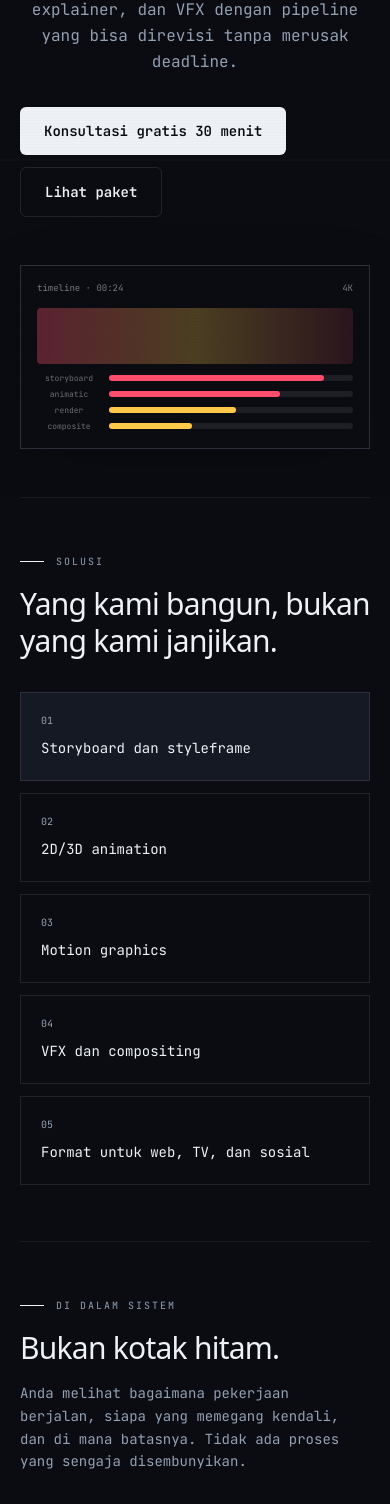
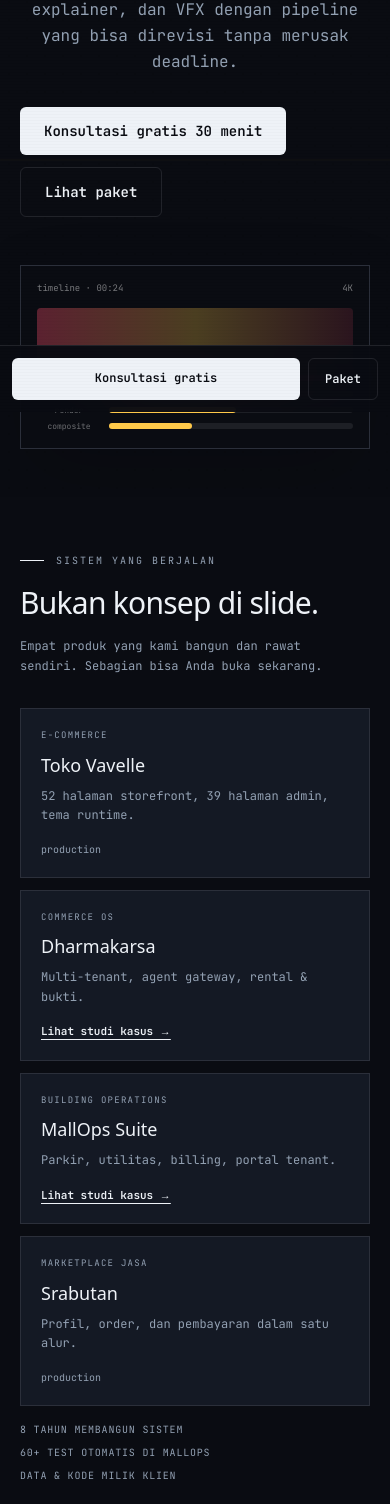
Before and after one commit to cryptorichyrich/biotama-next, a Next.js app: page /layanan/animasi-vfx/v1/ in a window 390 px wide. Shown: the part 432-1936 px from the top of the page. Built offline with nearby package versions, Linux system fonts and the light colour scheme.

Commit message:
feat: add authority layer, proof projects, standards and owner block

```diff
--- a/src/app/globals.css
+++ b/src/app/globals.css
@@ -599,3 +599,10 @@ body {
 @media (prefers-reduced-motion: reduce) {
   .svc-reveal { animation: none; }
 }
+
+.svc2 h1, .svc2 h2 { text-wrap: balance; }
+.svc2 a:focus-visible, .svc2 summary:focus-visible {
+  outline: 2px solid currentColor;
+  outline-offset: 3px;
+}
+.svc2 summary::-webkit-details-marker { display: none; }
--- a/src/components/service-pages/ServiceLanding.tsx
+++ b/src/components/service-pages/ServiceLanding.tsx
@@ -212,7 +212,7 @@ export default function ServiceLanding({ service, variant, index }: Props) {
   );
 
   const pricing = (
-    <div id="paket">
+    <div id="paket" className="scroll-mt-24">
       {sectionLabel("Paket")}
       <div className="mt-4 flex flex-wrap items-end justify-between gap-4">
         <h2 className={`${font} max-w-xl text-3xl leading-tight tracking-tight sm:text-4xl ${headingCase}`}>Harga jelas. Lingkup tertulis.</h2>
@@ -260,7 +260,7 @@ export default function ServiceLanding({ service, variant, index }: Props) {
   );
 
   const faq = (
-    <div id="faq">
+    <div id="faq" className="scroll-mt-24">
       {sectionLabel("FAQ")}
       <div className="mt-4 grid gap-8 lg:grid-cols-[.7fr_1.3fr]">
         <h2 className={`${font} text-3xl leading-tight tracking-tight sm:text-4xl ${headingCase}`}>Yang biasanya ditanyakan.</h2>
@@ -276,7 +276,135 @@ export default function ServiceLanding({ service, variant, index }: Props) {
     </div>
   );
 
-  const block = { proof: proofStrip, problem, compare, features, detail, outcomes, process, pricing, guarantee, faq } as const;
+
+  const authority = (
+    <div>
+      <div className="flex flex-wrap items-end justify-between gap-4">
+        <div>
+          {sectionLabel("Sistem yang berjalan")}
+          <h2 className={`${font} mt-4 max-w-2xl text-3xl leading-tight tracking-tight sm:text-4xl ${headingCase}`}>
+            Bukan konsep di slide.
+          </h2>
+        </div>
+        <p className="max-w-xs text-xs leading-relaxed" style={{ color: p.muted }}>
+          Empat produk yang kami bangun dan rawat sendiri. Sebagian bisa Anda buka sekarang.
+        </p>
+      </div>
+      <div className="mt-8 grid gap-3 sm:grid-cols-2 lg:grid-cols-4">
+        {[
+          ["Toko Vavelle", "E-commerce", "52 halaman storefront, 39 halaman admin, tema runtime.", ""],
+          ["Dharmakarsa", "Commerce OS", "Multi-tenant, agent gateway, rental & bukti.", "/dharmakarsa"],
+          ["MallOps Suite", "Building operations", "Parkir, utilitas, billing, portal tenant.", "/mallops"],
+          ["Srabutan", "Marketplace jasa", "Profil, order, dan pembayaran dalam satu alur.", ""],
+        ].map(([name, kind, note, href]) => (
+          <div key={name} className={`${radius} ${borderWidth} flex flex-col p-5`} style={{ borderColor: line, backgroundColor: p.card }}>
+            <p className="font-mono text-[9px] uppercase tracking-[0.14em]" style={{ color: p.muted }}>{kind}</p>
+            <h3 className={`${font} mt-2 text-lg`}>{name}</h3>
+            <p className="mt-2 flex-1 text-xs leading-relaxed" style={{ color: p.muted }}>{note}</p>
+            {href ? (
+              <a href={href} className="mt-4 text-[11px] font-semibold underline underline-offset-4" style={{ color: p.ink }}>
+                Lihat studi kasus →
+              </a>
+            ) : (
+              <span className="mt-4 font-mono text-[10px]" style={{ color: p.muted }}>production</span>
+            )}
+          </div>
+        ))}
+      </div>
+      <div className="mt-4 flex flex-wrap gap-x-6 gap-y-2 font-mono text-[10px] uppercase tracking-[0.08em]" style={{ color: p.muted }}>
+        <span>8 tahun membangun sistem</span>
+        <span>60+ test otomatis di MallOps</span>
+        <span>data &amp; kode milik klien</span>
+      </div>
+    </div>
+  );
+
+  const standards = (
+    <div>
+      {sectionLabel("Standar kerja")}
+      <h2 className={`${font} mt-4 max-w-2xl text-3xl leading-tight tracking-tight sm:text-4xl ${headingCase}`}>
+        Kualitas bukan perasaan. Ada prosedurnya.
+      </h2>
+      <div className="mt-8 grid gap-5 sm:grid-cols-2">
+        {[
+          ["Arsitektur sebelum kode", "Keputusan teknis, trade-off, dan batas sistem ditulis sebelum build. Bukan ditemukan di tengah jalan."],
+          ["QA di staging", "Fitur diuji di lingkungan terpisah dengan data uji. Produksi bukan tempat eksperimen."],
+          ["Keamanan & akses", "Hak akses per peran, audit trail, dan validasi di sisi server untuk setiap alur sensitif."],
+          ["Serah terima nyata", "Dokumentasi, akses, dan kode diserahkan. Anda bisa lanjut tanpa kami, dan itu memang tujuannya."],
+        ].map(([t, d], i) => (
+          <div key={t} className="flex gap-4 border-t pt-4" style={{ borderColor: line }}>
+            <span className="font-mono text-[10px]" style={{ color: p.muted }}>0{i + 1}</span>
+            <div>
+              <h3 className={`${font} text-lg`}>{t}</h3>
+              <p className="mt-1 text-sm leading-relaxed" style={{ color: p.muted }}>{d}</p>
+            </div>
+          </div>
+        ))}
+      </div>
+    </div>
+  );
+
+  const fit = (
+    <div>
+      {sectionLabel("Cocok atau tidak")}
+      <div className="mt-4 grid gap-8 lg:grid-cols-2">
+        <div>
+          <h2 className={`${font} text-2xl leading-tight tracking-tight sm:text-3xl ${headingCase}`}>Biasanya cocok kalau...</h2>
+          <ul className="mt-5 space-y-3 text-sm">
+            {[
+              `Anda butuh ${service.outcomes[0].toLowerCase()}, bukan sekadar deliverables.`,
+              "Sudah ada proses yang berjalan, tapi belum rapi atau belum terukur.",
+              "Ingin harga, lingkup, dan batas kerja yang jelas sebelum mulai.",
+            ].map((t) => (
+              <li key={t} className="flex gap-3 border-b pb-3" style={{ borderColor: softLine }}>
+                <span style={{ color: p.ink }}>✓</span>{t}
+              </li>
+            ))}
+          </ul>
+        </div>
+        <div>
+          <h2 className={`${font} text-2xl leading-tight tracking-tight sm:text-3xl ${headingCase}`}>Sebaiknya jangan pilih kami kalau...</h2>
+          <ul className="mt-5 space-y-3 text-sm" style={{ color: p.muted }}>
+            {[
+              "Yang dicari hanya harga termurah, tanpa lingkup dan tanggung jawab.",
+              "Tidak ada waktu untuk review, feedback, atau pengambilan keputusan.",
+            ].map((t) => (
+              <li key={t} className="flex gap-3 border-b pb-3" style={{ borderColor: softLine }}>
+                <span>—</span>{t}
+              </li>
+            ))}
+          </ul>
+        </div>
+      </div>
+    </div>
+  );
+
+  const owner = (
+    <div className={`${radius} ${borderWidth} grid gap-6 p-6 sm:grid-cols-[auto_1fr] sm:items-center sm:p-8`} style={{ borderColor: line, backgroundColor: p.card }}>
+      <img
+        src="/photo.jpg"
+        alt="Agustinus Biotamalo Lumbantoruan"
+        width={96}
+        height={96}
+        className="h-24 w-24 rounded-full object-cover"
+        style={{ border: `1px solid ${line}` }}
+      />
+      <div>
+        <p className="font-mono text-[10px] uppercase tracking-[0.16em]" style={{ color: p.muted }}>Yang mengerjakan</p>
+        <h2 className={`${font} mt-2 text-2xl leading-tight`}>Agustinus Biotamalo Lumbantoruan</h2>
+        <p className="mt-2 max-w-2xl text-sm leading-relaxed" style={{ color: p.muted }}>
+          Solutions architect, 8 tahun membangun sistem fintech, commerce, dan operasional.
+          Anda berbicara langsung dengan orang yang merancang dan membangun, bukan handoff ke sales.
+        </p>
+        <div className="mt-4 flex flex-wrap gap-4 text-xs font-semibold">
+          <a href="/portfolio" className="underline underline-offset-4">Portofolio</a>
+          <a href="/resume" className="underline underline-offset-4">Resume</a>
+        </div>
+      </div>
+    </div>
+  );
+
+  const block = { proof: proofStrip, problem, compare, features, detail, outcomes, process, pricing, guarantee, standards, fit, owner, faq } as const;
   type BlockKey = keyof typeof block;
 
   const headMap: Record<VariantId, BlockKey[]> = {
@@ -286,10 +414,10 @@ export default function ServiceLanding({ service, variant, index }: Props) {
   };
   const head = headMap[variant];
   const rot = (index + vi) % head.length;
-  const order: BlockKey[] = [...head.slice(rot), ...head.slice(0, rot), "pricing", "guarantee", "faq"];
+  const order: BlockKey[] = [...head.slice(rot), ...head.slice(0, rot), "pricing", "guarantee", "standards", "fit", "owner", "faq"];
 
   return (
-    <div className="svc2 min-h-screen" style={{ ...style, backgroundColor: p.bg, color: p.ink }}>
+    <div className="svc2 min-h-screen pb-24 md:pb-0" style={{ ...style, backgroundColor: p.bg, color: p.ink }}>
       <header className={`sticky top-0 z-50 ${borderWidth} border-x-0 border-t-0 backdrop-blur-xl`} style={{ borderColor: line, backgroundColor: `${p.bg}e6` }}>
         <div className="mx-auto flex max-w-6xl flex-wrap items-center justify-between gap-3 px-5 py-4">
           <a href="/layanan" className="flex items-center gap-2 text-sm font-semibold">
@@ -371,6 +499,10 @@ export default function ServiceLanding({ service, variant, index }: Props) {
           )}
         </section>
 
+        <section className="mx-auto max-w-6xl px-5 py-14 sm:py-20">
+          <div className="svc-reveal">{authority}</div>
+        </section>
+
         <div className="mx-auto max-w-6xl px-5">
           {order.map((key, i) => (
             <section key={`${key}-${i}`} className="svc-reveal border-t py-14 sm:py-20" style={{ borderColor: softLine, animationDelay: `${Math.min(i * 35, 210)}ms` }}>
@@ -411,6 +543,23 @@ export default function ServiceLanding({ service, variant, index }: Props) {
           </div>
         </div>
       </footer>
+
+      <div className="fixed inset-x-0 bottom-0 z-40 border-t p-3 backdrop-blur-xl md:hidden" style={{ borderColor: line, backgroundColor: `${p.bg}f2` }}>
+        <div className="flex gap-2">
+          <a
+            href={waLink(`Halo Biotama, saya ingin konsultasi tentang ${service.name}.`)}
+            target="_blank"
+            rel="noopener"
+            className="flex-1 rounded-md px-4 py-3 text-center text-xs font-semibold"
+            style={{ backgroundColor: p.ink, color: p.bg }}
+          >
+            Konsultasi gratis
+          </a>
+          <a href="#paket" className="rounded-md border px-4 py-3 text-xs font-semibold" style={{ borderColor: line, color: p.ink }}>
+            Paket
+          </a>
+        </div>
+      </div>
     </div>
   );
 }
```
